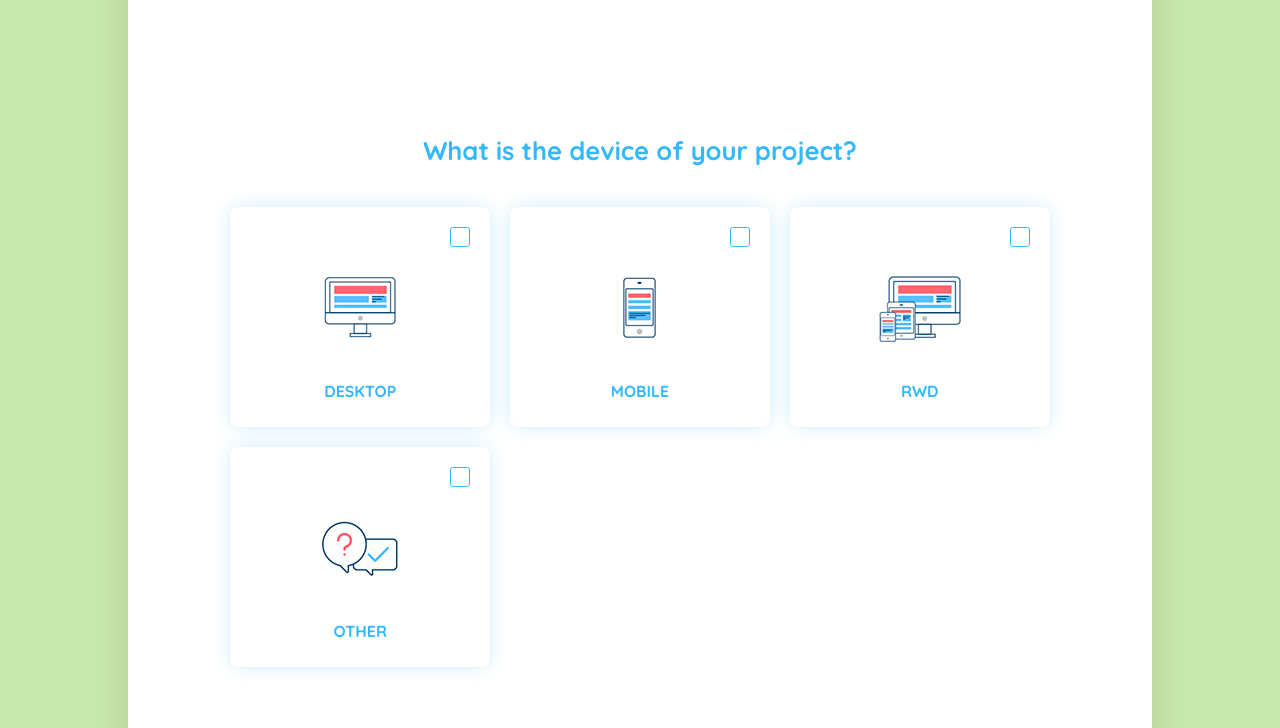
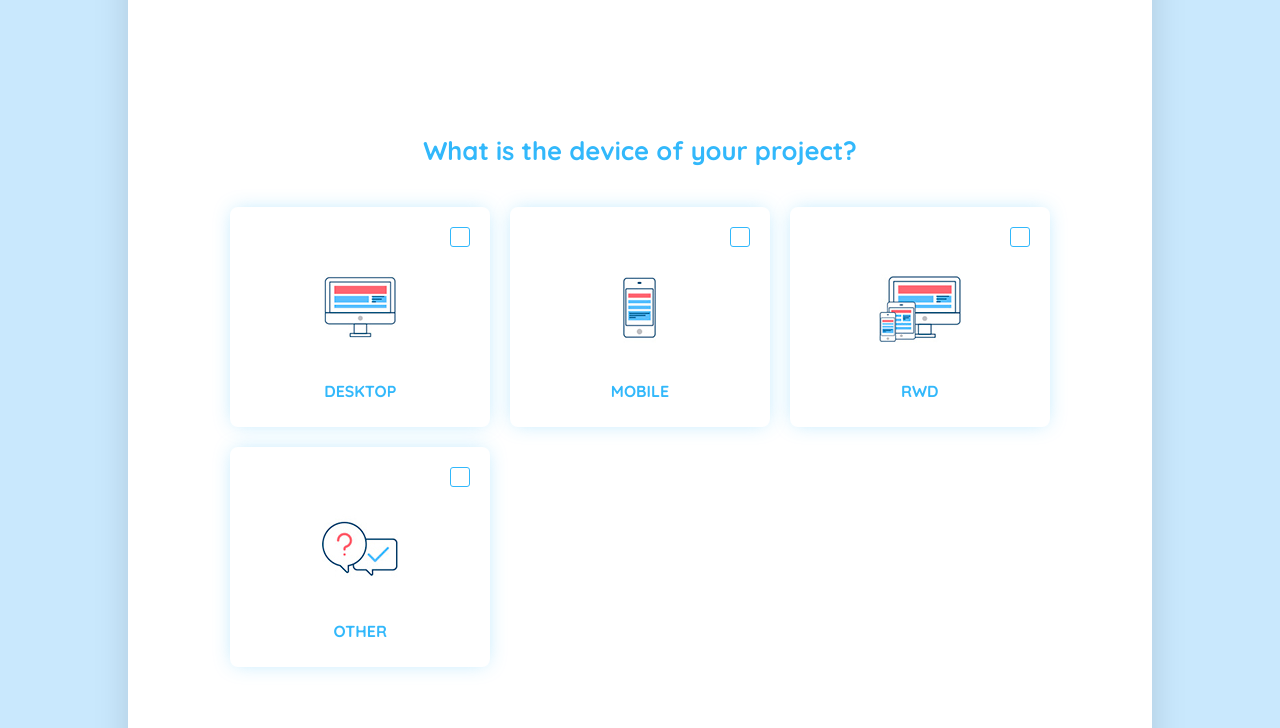
Before and after one commit to AjobK/Code-Pamoja, a plain HTML site: page 2/index.html in a window 1280 px wide. Shown: the part 402-1130 px from the top of the page. Drawn offline with Linux system fonts and the light colour scheme.

Commit message:
Grid background change

```diff
--- a/2/css/grid.css
+++ b/2/css/grid.css
@@ -16,7 +16,7 @@
 }
 
 body {
-	background-color: #C9E8AD;
+	background-color: #C9E8FD;
 }
 
 .wrapper {
```
